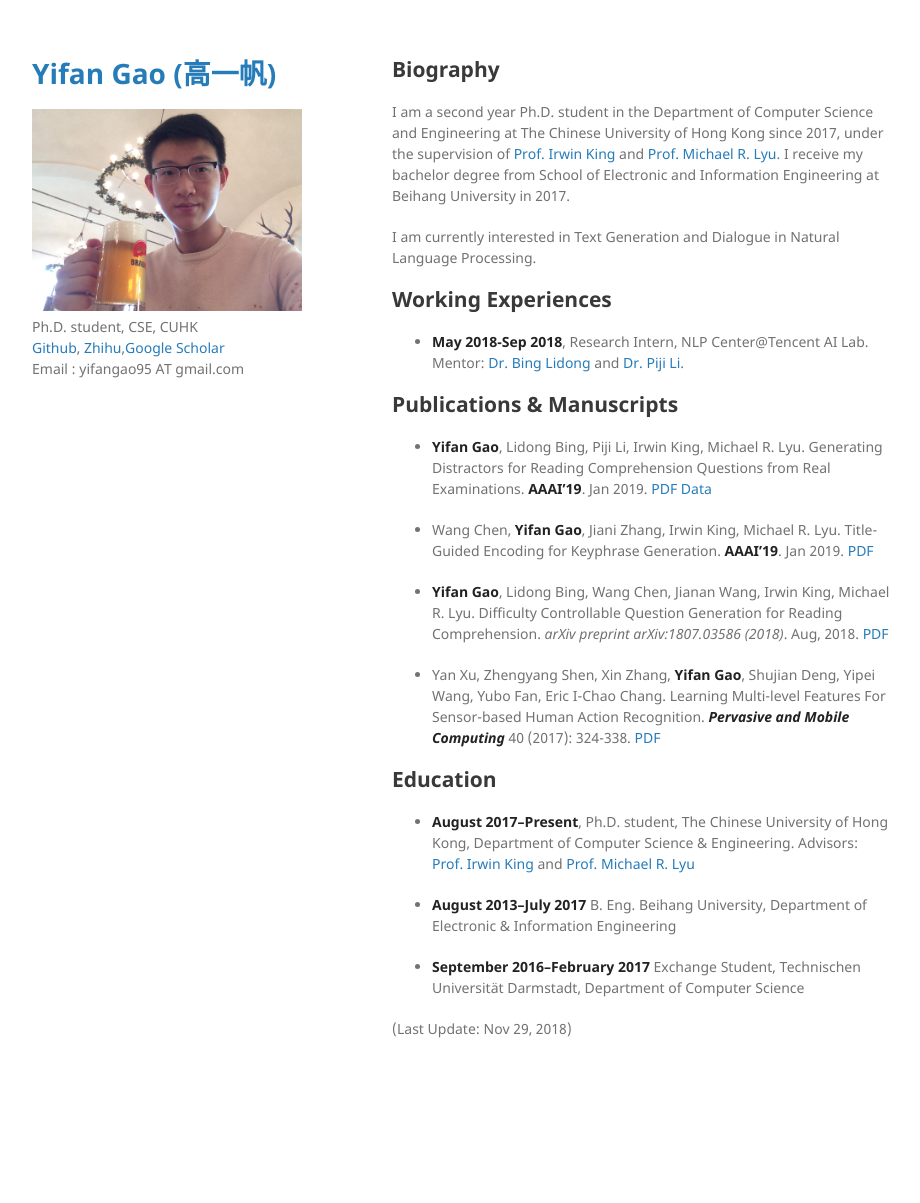
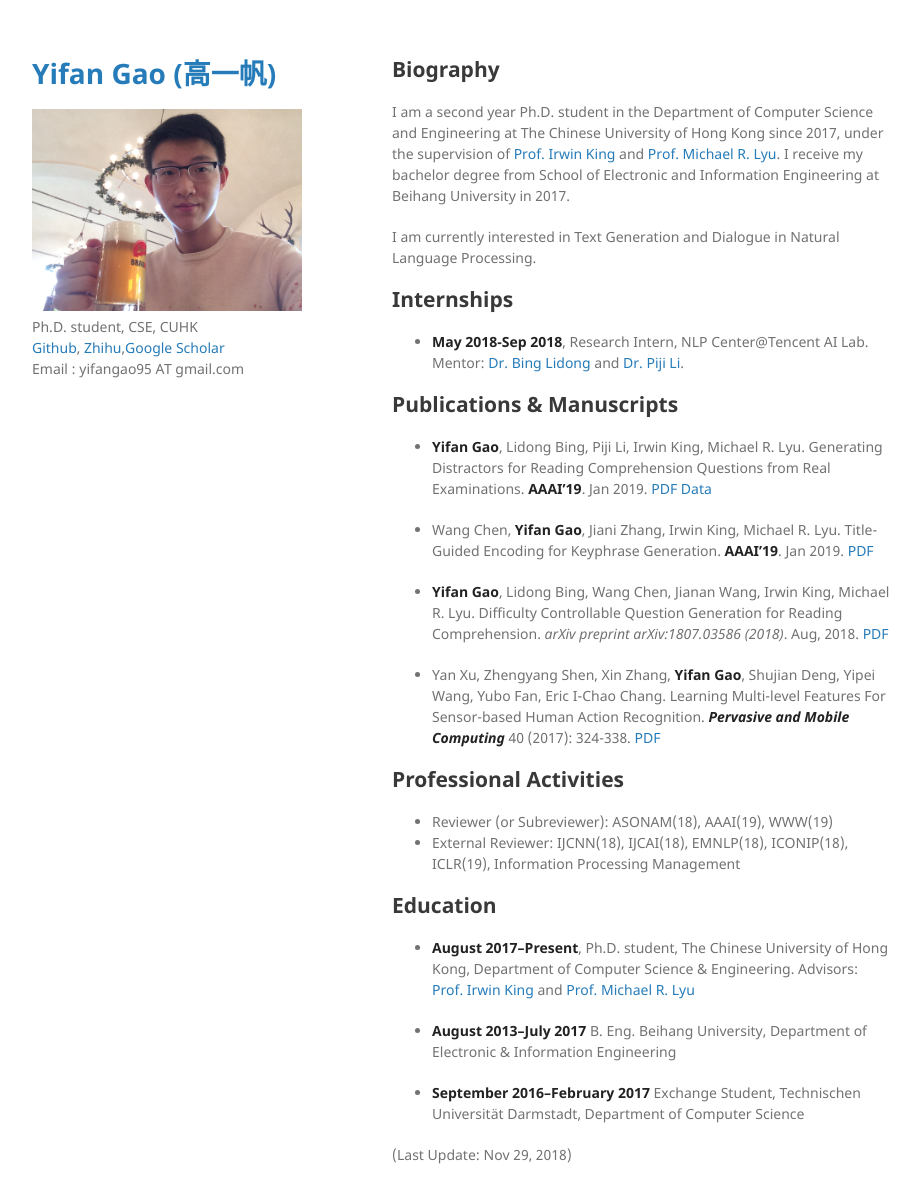
Before and after one commit to Yifan-Gao/Yifan-Gao.github.io, a Jekyll site: the page built from index.md, in a window 1280 px wide and 1235 px high. Shown: the top 1203 px of the window, without its empty margins (178-1098 px from the left). Built offline with Jekyll 4.4.1, drawn with Linux system fonts in a browser that asks for light colours; our own code applies the rules of GitHub Pages for plain Markdown files.

Commit message:
add professional avtivities;

```diff
--- a/index.md
+++ b/index.md
@@ -7,7 +7,7 @@ I am a second year Ph.D. student in the Department of Computer Science and Engin
 
 I am currently interested in Text Generation and Dialogue in Natural Language Processing.
 
-## Working Experiences
+## Internships
 - **May 2018-Sep 2018**, Research Intern, NLP Center@Tencent AI Lab. Mentor: [Dr. Bing Lidong](https://lidongbing.github.io/) and [Dr. Piji Li](http://lipiji.com).
 
 ## Publications & Manuscripts
@@ -19,6 +19,10 @@ I am currently interested in Text Generation and Dialogue in Natural Language Pr
 
 - Yan Xu, Zhengyang Shen, Xin Zhang, **Yifan Gao**, Shujian Deng, Yipei Wang, Yubo Fan, Eric I-Chao Chang. Learning Multi-level Features For Sensor-based Human Action Recognition. ***Pervasive and Mobile Computing*** 40 (2017): 324-338. [PDF](https://www.sciencedirect.com/science/article/pii/S1574119217301141)
 
+## Professional Activities
+- Reviewer (or Subreviewer): ASONAM(18), AAAI(19), WWW(19)
+- External Reviewer: IJCNN(18), IJCAI(18), EMNLP(18), ICONIP(18), ICLR(19), Information Processing Management
+
 ## Education
 - **August 2017--Present**, Ph.D. student, The Chinese University of Hong Kong, Department of Computer Science & Engineering. Advisors: [Prof. Irwin King](http://www.cse.cuhk.edu.hk/irwin.king/) and [Prof. Michael R. Lyu](http://www.cse.cuhk.edu.hk/lyu/)
 
```
